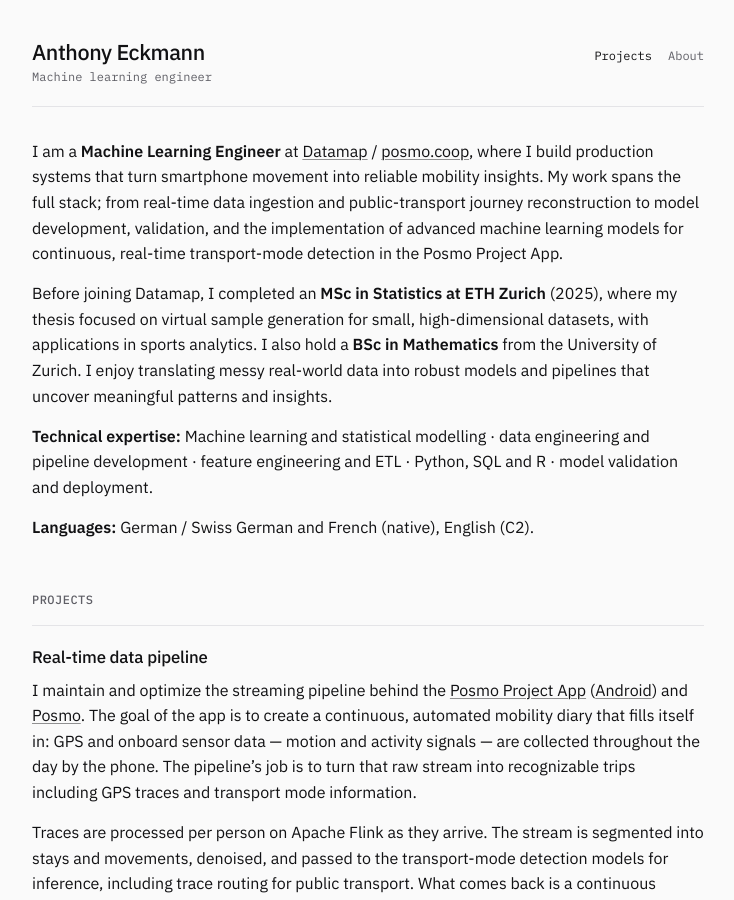
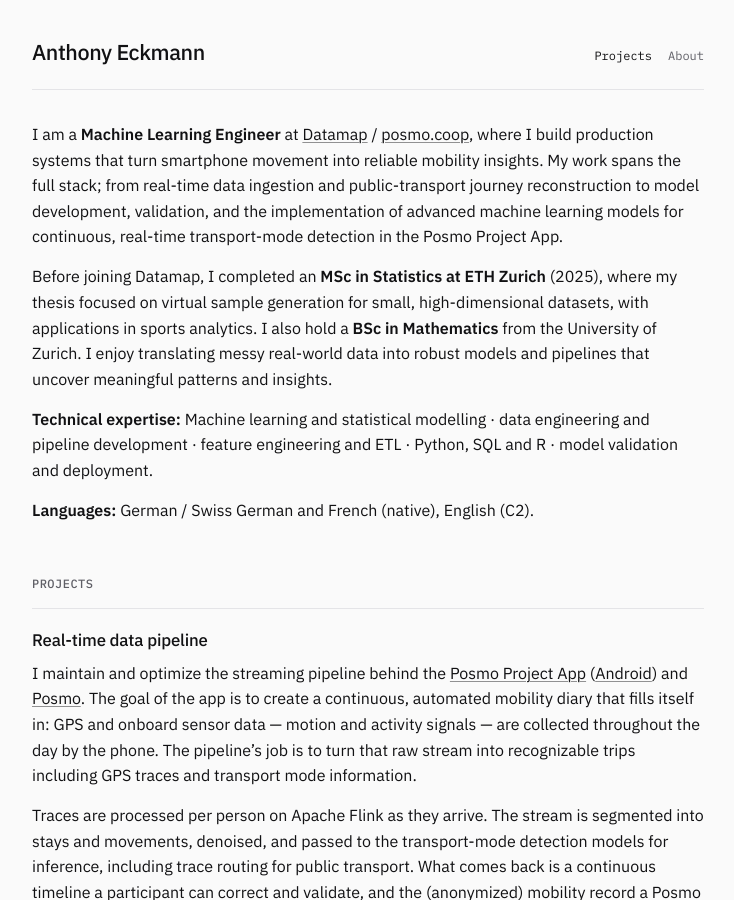
Before and after one commit to aecki/aecki.github.io, a Jekyll site: the page built from index.md, in a window 1280 px wide and 900 px high. Shown: the whole window, without its empty margins (272-1006 px from the left). Built offline with Jekyll 4.4.1, drawn with Linux system fonts in a browser that asks for light colours.

Commit message:
Update default.html

```diff
--- a/_layouts/default.html
+++ b/_layouts/default.html
@@ -13,7 +13,6 @@
   <meta property="og:type" content="website">
   <meta property="og:url" content="{{ site.url }}{{ page.url }}">
   <link rel="canonical" href="{{ site.url }}{{ page.url }}">
-  <link rel="icon" href="{{ '/assets/favicon.svg' | relative_url }}" type="image/svg+xml">
   <link rel="preconnect" href="https://fonts.googleapis.com">
   <link rel="preconnect" href="https://fonts.gstatic.com" crossorigin>
   <link href="https://fonts.googleapis.com/css2?family=IBM+Plex+Mono:wght@400;500&family=IBM+Plex+Sans:ital,wght@0,400;0,500;0,600;1,400&display=swap" rel="stylesheet">
@@ -30,7 +29,7 @@
         {% else %}
           <a class="wordmark" href="{{ '/' | relative_url }}">Anthony Eckmann</a>
         {% endif %}
-        <p class="role">Machine learning engineer</p>
+        <p class="role"></p>
       </div>
       <nav class="nav" aria-label="Primary">
         <a href="{{ '/' | relative_url }}" {% if page.url == "/" %}aria-current="page"{% endif %}>Projects</a>
```
